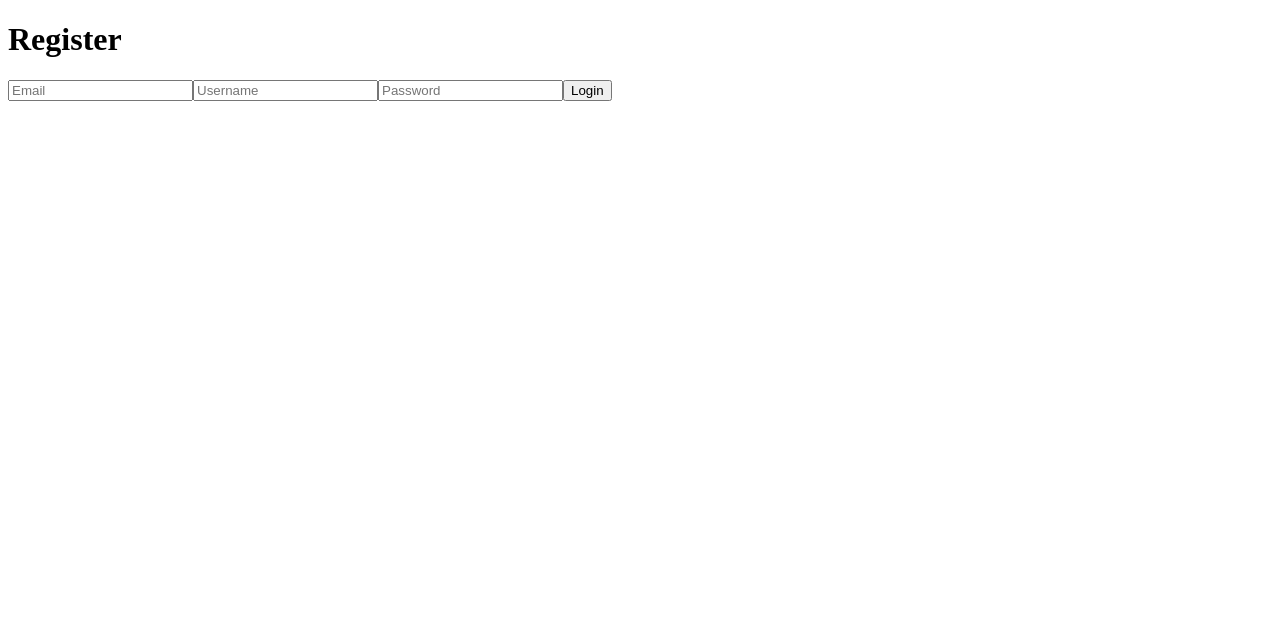
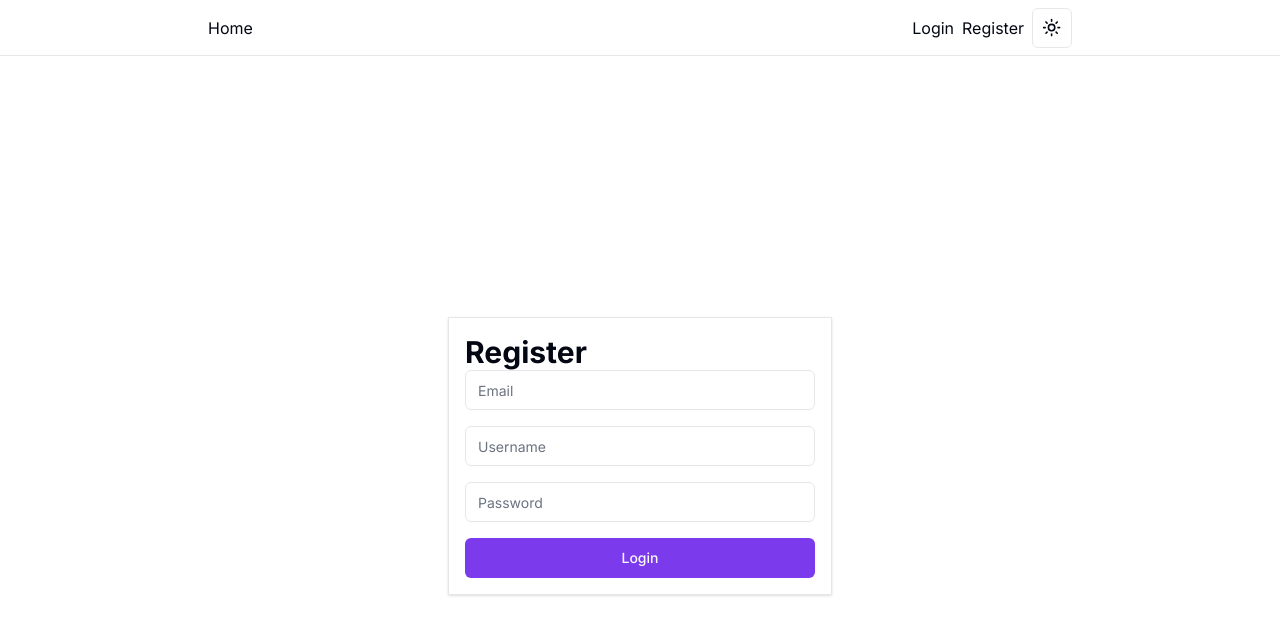
Before and after one commit to adiazt01/short_url_app, a Next.js app: page /auth/register in a window 1280 px wide. Shown: the top 634 px of the page. Built offline with nearby package versions, Linux system fonts and the light colour scheme; no server answers.

Commit message:
Refactor file paths and import statements in dashboard components

```diff
--- a/src/app/(auth)/auth/layout.tsx
+++ b/src/app/(auth)/auth/layout.tsx
@@ -1,9 +1,37 @@
+import { ThemeProvider } from "@/app/(landing)/context/ThemeProvider";
+import { Metadata } from "next";
+import { SessionProvider } from "next-auth/react";
+import { Inter } from "next/font/google";
+import "../../globals.css"
+import NavbarLading from "@/app/(landing)/components/NavbarLanding";
+
+const inter = Inter({ subsets: ["latin"] });
+
+export const metadata: Metadata = {
+  title: "Authentication",
+  description: "Register or login in our platform for begin",
+};
+
 export default function Layout({ children }: { children: React.ReactNode }) {
   return (
-    <main className="w-full flex flex-col justify-center items-center min-h-screen">
-      <div className="border p-4 shadow w-full max-w-sm">
-      {children}
-      </div>
-    </main>
+    <html lang="en" suppressHydrationWarning>
+      <body className={inter.className}>
+        <SessionProvider>
+          <ThemeProvider
+            attribute="class"
+            defaultTheme="system"
+            enableSystem={true}
+            disableTransitionOnChange
+          >
+            <NavbarLading />
+            <div className="w-full flex flex-col justify-center items-center min-h-screen">
+              <div className="border p-4 shadow w-full max-w-sm">
+                {children}
+              </div>
+            </div>
+          </ThemeProvider>
+        </SessionProvider>
+      </body>
+    </html>
   );
 }
--- a/src/app/(auth)/auth/login/page.tsx
+++ b/src/app/(auth)/auth/login/page.tsx
@@ -15,7 +15,7 @@ export default function LoginPage() {
   const {
     register,
     handleSubmit,
-    formState: { isSubmitting, errors},
+    formState: { isSubmitting, errors },
   } = useForm<FormData>();
   const router = useRouter();
 
@@ -55,9 +55,7 @@ export default function LoginPage() {
         <Button disabled={isSubmitting} type="submit">
           Login
         </Button>
-        {
-          errors.root && <span>{errors.root.message}</span>
-        }
+        {errors.root && <span>{errors.root.message}</span>}
       </form>
     </div>
   );
--- a/src/app/(auth)/auth/register/page.tsx
+++ b/src/app/(auth)/auth/register/page.tsx
@@ -2,6 +2,7 @@
 
 import { Button } from "@/components/ui/button";
 import { Input } from "@/components/ui/input";
+import { useRouter } from "next/navigation";
 import { SubmitHandler, useForm } from "react-hook-form";
 
 type FormData = {
@@ -17,15 +18,20 @@ export default function RegisterPage() {
     handleSubmit,
     formState: { isSubmitting, errors },
   } = useForm<FormData>();
+  const router = useRouter();
 
   const onSubmit: SubmitHandler<FormData> = async (data) => {
-    await fetch("/api/auth/register", {
+    const res = await fetch("/api/auth/register", {
       method: "POST",
       body: JSON.stringify(data),
     });
+
+    if (res.ok) {
+      router.push("/dashboard");
+    } else {
+      const error = await res.json();
+    }
   };
-
-  console.log(isSubmitting, errors);
 
   return (
     <div className="flex flex-col">
--- a/src/app/api/group/route.ts
+++ b/src/app/api/group/route.ts
@@ -18,6 +18,6 @@ export async function GET(req: NextRequest) {
 
     return NextResponse.json(groups);
   } catch (error) {
-    return NextResponse.error(error);
+    return NextResponse.json({ message: "Error fetching groups" })
   }
 }
--- a/src/lib/auth.ts
+++ b/src/lib/auth.ts
@@ -3,9 +3,11 @@ import { auth } from "../../auth";
 export async function getUserId(): Promise<number | null> {
   const user = await auth();
 
+  // @ts-ignore
   if (!user?.user?.sub) {
     return null;
   }
 
+  // @ts-ignore
   return parseInt(user?.user?.sub);
 }
```
